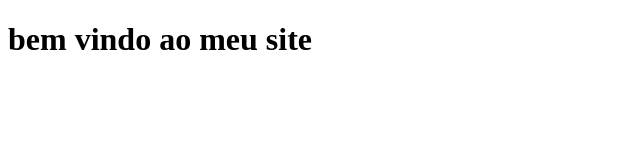
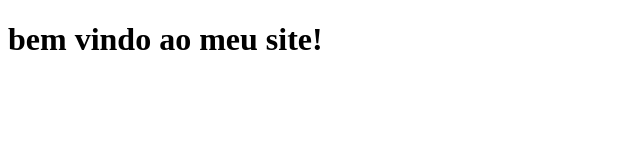
Before and after one commit to gessicagabriela/meusite, a plain HTML site: page index.html in a window 1280 px wide. Shown: the full height of the page, 0-640 px from the left. Drawn offline with Linux system fonts and the light colour scheme.

Commit message:
mudei minha index

```diff
--- a/index.html
+++ b/index.html
@@ -7,6 +7,6 @@
     <title>meu primeiro site</title>
 </head>
 <body>
-   <h1>bem vindo ao meu site</h1>
+   <h1>bem vindo ao meu site!</h1>
 </body>
 </html>
```
